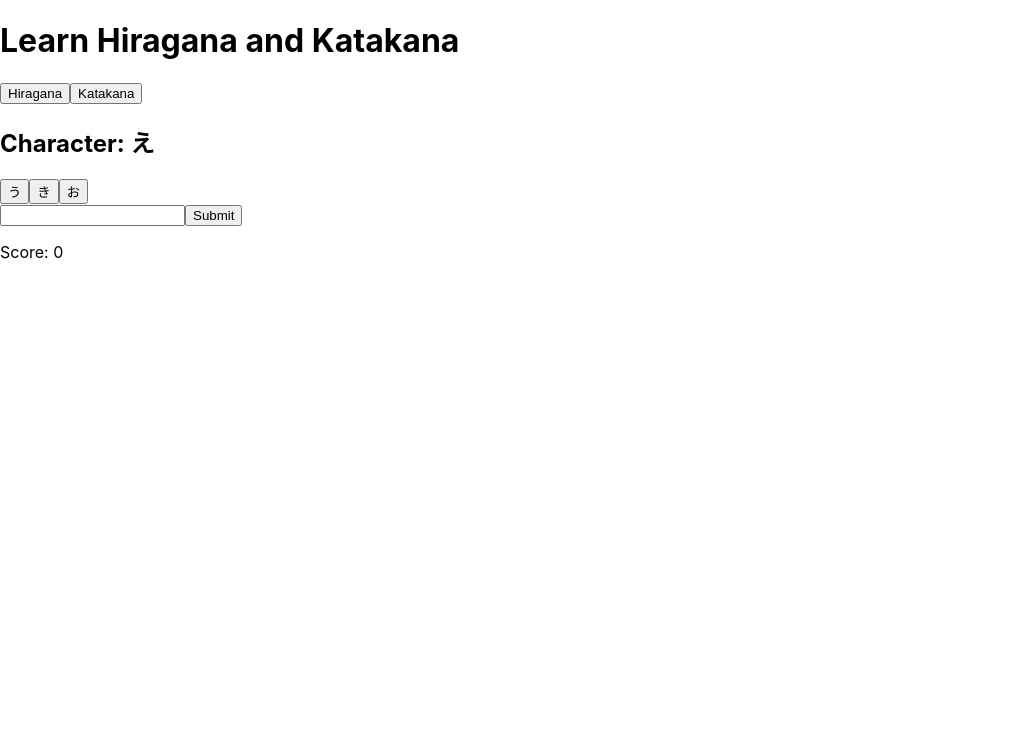
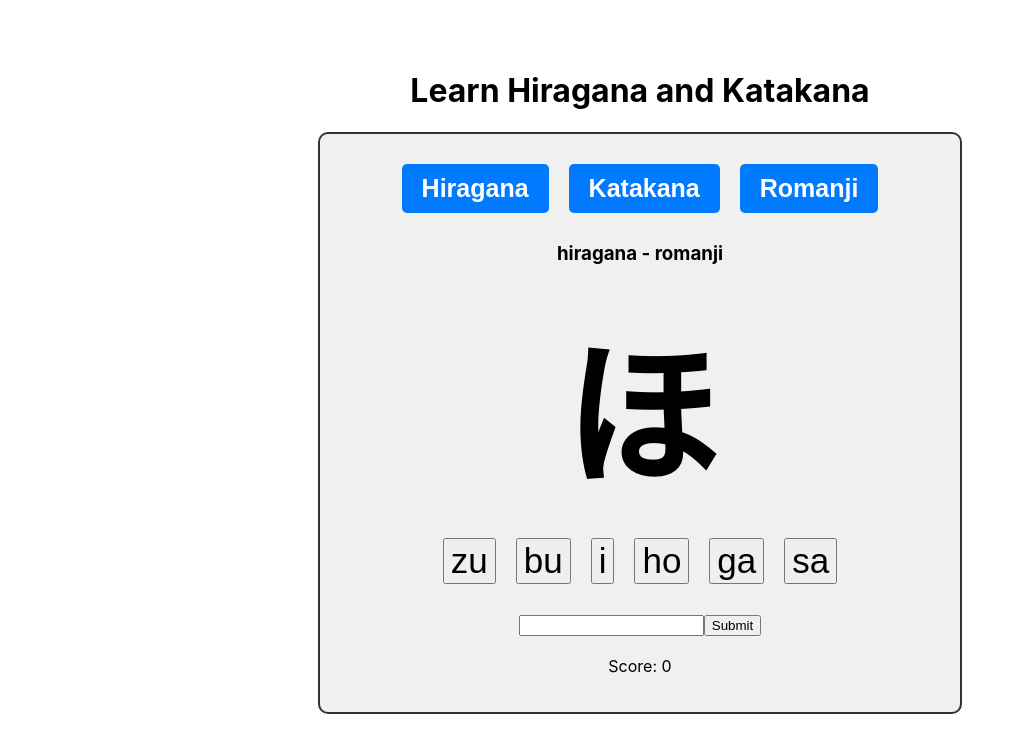
Before and after one commit to fsantos98/hiragana-katakana-learning, a React (Create React App) app: page / in a window 1280 px wide. Shown: the top 742 px of the page, without its empty margins (0-1025 px from the left). Built offline with nearby package versions, Linux system fonts and the light colour scheme.

Commit message:
another one

```diff
--- a/src/LearnKana.js
+++ b/src/LearnKana.js
@@ -1,39 +1,79 @@
 import React, { useState, useEffect } from 'react';
 
 const characters = {
-  hiragana: ['あ', 'い', 'う', 'え', 'お', 'か', 'き', 'く', 'け', 'こ'], // Add more hiragana characters as needed
-  katakana: ['ア', 'イ', 'ウ', 'エ', 'オ', 'カ', 'キ', 'ク', 'ケ', 'コ'], // Add more katakana characters as needed
+  hiragana: [
+    "あ", "い", "う", "え", "お", "か", "き", "く", "け", "こ",
+    "さ", "し", "す", "せ", "そ", "た", "ち", "つ", "て", "と",
+    "な", "に", "ぬ", "ね", "の", "は", "ひ", "ふ", "へ", "ほ",
+    "ま", "み", "む", "め", "も", "や", "ゆ", "よ", "ら", "り",
+    "る", "れ", "ろ", "わ", "を", "ん", "ゃ", "ゅ", "ょ", "ぁ", "ぃ", "ぅ", "ぇ", "ぉ",
+    "が", "ぎ", "ぐ", "げ", "ご", "ざ", "じ", "ず", "ぜ", "ぞ",
+    "だ", "ぢ", "づ", "で", "ど", "ば", "び", "ぶ", "べ", "ぼ",
+    "ぱ", "ぴ", "ぷ", "ぺ", "ぽ"
+  ],
+  romanji: [
+    "a", "i", "u", "e", "o", "ka", "ki", "ku", "ke", "ko",
+    "sa", "shi", "su", "se", "so", "ta", "chi", "tsu", "te", "to",
+    "na", "ni", "nu", "ne", "no", "ha", "hi", "fu", "he", "ho",
+    "ma", "mi", "mu", "me", "mo", "ya", "yu", "yo", "ra", "ri",
+    "ru", "re", "ro", "wa", "wo", "n", "ya", "yu", "yo", "a", "i", "u", "e", "o",
+    "ga", "gi", "gu", "ge", "go", "za", "ji", "zu", "ze", "zo",
+    "da", "ji", "dzu", "de", "do", "ba", "bi", "bu", "be", "bo",
+    "pa", "pi", "pu", "pe", "po"
+  ],
+  katakana: [
+    "ア", "イ", "ウ", "エ", "オ", "カ", "キ", "ク", "ケ", "コ",
+    "サ", "シ", "ス", "セ", "ソ", "タ", "チ", "ツ", "テ", "ト",
+    "ナ", "ニ", "ヌ", "ネ", "ノ", "ハ", "ヒ", "フ", "ヘ", "ホ",
+    "マ", "ミ", "ム", "メ", "モ", "ヤ", "ユ", "ヨ", "ラ", "リ",
+    "ル", "レ", "ロ", "ワ", "ヲ", "ン", "ッ", "ャ", "ュ", "ョ", "ァ", "ィ", "ゥ", "ェ", "ォ",
+    "ガ", "ギ", "グ", "ゲ", "ゴ", "ザ", "ジ", "ズ", "ゼ", "ゾ",
+    "ダ", "ヂ", "ヅ", "デ", "ド", "バ", "ビ", "ブ", "ベ", "ボ",
+    "パ", "ピ", "プ", "ペ", "ポ"
+  ]
 };
+const choices = [];
 
 const LearnKana = () => {
   const [selectedType, setSelectedType] = useState('hiragana');
+  const [selectedTypeN, setSelectedTypeN] = useState('romanji');
   const [currentCharacter, setCurrentCharacter] = useState('');
+  const [currentAnswer, setCurrentAnswer] = useState('');
   const [options, setOptions] = useState([]);
   const [userInput, setUserInput] = useState('');
   const [score, setScore] = useState(0);
 
-  useEffect(() => {
-    // Load score from localStorage
-    const savedScore = localStorage.getItem('kanaScore');
-    if (savedScore) {
-      setScore(parseInt(savedScore));
-    }
-    // Generate initial character
-    generateCharacter();
-  }, []);
-
-  useEffect(() => {
-    // Save score to localStorage
-    localStorage.setItem('kanaScore', score);
-  }, [score]);
-
   const generateCharacter = () => {
     const randomIndex = Math.floor(Math.random() * characters[selectedType].length);
     const character = characters[selectedType][randomIndex];
-    setCurrentCharacter(character);
-    const shuffledOptions = shuffleArray([...characters[selectedType]]);
-    setOptions(shuffledOptions.slice(0, 3)); // Choose 3 random options
+    const correctAnswer = characters[selectedTypeN][randomIndex];
+    const shuffledOptions = shuffleArray([...characters[selectedTypeN]]);
+    const finalOptions = shuffledOptions.slice(0, 6);
+    if (!finalOptions.includes(correctAnswer)){
+      finalOptions.pop();
+      finalOptions.push(correctAnswer);
+    }
+    const finalOptionsArray = shuffleArray(finalOptions);
+
+    return [character, correctAnswer, finalOptionsArray];
   };
+
+  useEffect(() => {
+    console.log("start")
+    const savedScore = localStorage.getItem('kanaScore');
+    if (savedScore) {
+      console.log("score: ", savedScore)
+      setScore(parseInt(savedScore));
+    }
+    const results = generateCharacter();
+    setCurrentCharacter(results[0]);
+    setCurrentAnswer(results[1]);
+    setOptions(results[2]);
+  }, [ ]);
+
+  useEffect(() => {
+    localStorage.setItem('kanaScore', score);
+  }, [score]);
 
   const shuffleArray = (array) => {
     for (let i = array.length - 1; i > 0; i--) {
@@ -44,38 +84,171 @@ const LearnKana = () => {
   };
 
   const handleOptionClick = (option) => {
-    if (option === currentCharacter) {
+    choices.push(currentCharacter);
+    console.log(choices)
+    if (option === currentAnswer) {
       setScore(score + 1);
     }
-    generateCharacter();
+    const results = generateCharacter();
+    setCurrentCharacter(results[0]);
+    setCurrentAnswer(results[1]);
+    setOptions(results[2]);
+    setUserInput('');
+
   };
 
   const handleInputChange = (e) => {
     setUserInput(e.target.value);
   };
 
+  const centerContentStyles = {
+    display: 'flex',
+    justifyContent: 'center',
+    flexDirection: 'column', // Stack children vertically
+    alignItems: 'center',
+    minHeight: '100vh',
+    margin: '50px',
+  };
+
+  const centerContentStyle2 = {
+    display: 'flex',
+    flexDirection: 'column',
+    alignItems: 'center'
+  };
+
+  const characterDisplayStyle = {
+    display: 'flex',
+    alignItems: 'center',
+    flexDirection: 'column', // Stack children vertically
+    textAlign: 'center',
+    padding: '20px',
+    border: '2px solid #333',
+    borderRadius: '10px',
+    backgroundColor: '#f0f0f0',
+    maxWidth: '600px', // Adjust as needed
+    width: '65%',
+  };
+
+  const buttonMultipleChoice = {
+    margin: '10px',
+    fontSize: '35px', // Adjust as needed
+  };
+
+  const char = {
+    fontSize: '155px', // Adjust as needed
+    margin: '10px 10px',
+  };
+
+  const buttonStyle = {
+    padding: '10px 20px',
+    fontSize: '25px',
+    fontWeight: 'bold',
+    borderRadius: '5px',
+    border: 'none',
+    cursor: 'pointer',
+    transition: 'background-color 0.3s, color 0.3s',
+    backgroundColor: '#007bff',
+    color: '#fff',
+    margin: '10px',
+  };
+
+  // const selectedButtonStyle = {
+  //   ...buttonStyle,
+  //   backgroundColor: '#0056b3',
+  // };
+
+  // const disabledButtonStyle = {
+  //   ...buttonStyle,
+  //   backgroundColor: '#ccc',
+  //   color: '#666',
+  //   cursor: 'not-allowed',
+  // };
+
+  const handleStyleSelection = (option) => {
+    if (selectedType === option){
+      return;
+    }
+    setSelectedTypeN(selectedType);
+    setSelectedType(option);
+    generateCharacter();
+  }
+
+  const boxStyle = {
+    height: '20px',
+    margin: '0 5px', // Adjust spacing as needed
+    borderRadius: '5px',
+    backgroundColor: '#007bff',
+  };
+
+  const characterDisplayStyle2 = {
+
+  };
+  const containerStyle = {
+    display: 'flex',
+    alignItems: 'center',
+    justifyContent: 'center', // Center the content horizontally
+    padding: '7px',
+    border: '2px solid #333',
+    borderRadius: '10px',
+    backgroundColor: '#f0f0f0',
+    flexWrap: 'wrap',
+    width: '80%',
+    marginTop: '30px',
+  };
+
+const squareStyle = {
+  width: '25px', // Adjust the size of the squares as needed
+  height: '60px',
+  margin: '1px',
+  display: 'flex',
+  flexDirection: 'column',
+  alignItems: 'center',
+  justifyContent: 'center',
+  backgroundColor:'rgb(199 199 199)',
+};
+
+const bigCharStyle = {
+  fontSize: '21px', // Adjust the size of the big character as needed
+};
+
+const smallNumberStyle = {
+  fontSize: '15px', // Adjust the size of the small number as needed
+};
   return (
-    <div>
+    <div style={centerContentStyles}>
       <h1>Learn Hiragana and Katakana</h1>
-      <div>
-        <button onClick={() => setSelectedType('hiragana')}>Hiragana</button>
-        <button onClick={() => setSelectedType('katakana')}>Katakana</button>
+      <div style={centerContentStyle2}>
+        <div style={characterDisplayStyle}>
+          <div> {/* Add space between button group and character */}
+            <button style={buttonStyle} onClick={() => handleStyleSelection('hiragana')}>Hiragana</button>
+            <button style={buttonStyle} onClick={() => handleStyleSelection('katakana')}>Katakana</button>
+            <button style={buttonStyle} onClick={() => handleStyleSelection('romanji')}>Romanji</button>
+            <h3>
+              <span>{selectedType}</span> - <span>{selectedTypeN}</span>
+            </h3>
           </div>
-      <div>
-        <h2>Character: {currentCharacter}</h2>
+          <h2 style={char}>{currentCharacter}</h2>
           <div>
             {options.map((option, index) => (
-            <button key={index} onClick={() => handleOptionClick(option)}>{option}</button>
+              <button key={index} style={buttonMultipleChoice} onClick={() => handleOptionClick(option)}>{option}</button>
             ))}
           </div>
-        <div>
+          <div style={{ marginTop: '20px' }}> {/* Add space between input and buttons */}
             <input type="text" value={userInput} onChange={handleInputChange} />
             <button onClick={() => handleOptionClick(userInput)}>Submit</button>
           </div>
+          <p style={{ marginTop: '20px' }}>Score: {score}</p> {/* Add space between buttons and score */}
         </div>
-      <div>
-        <p>Score: {score}</p>
+        <div style={containerStyle}>
+          {characters["hiragana"].map((value, index) => (
+            <div key={index} style={{ ...squareStyle }}>
+              <div style={bigCharStyle}>{value}</div>
+              {/* <div style={smallNumberStyle}>{index}</div> */}
             </div>
+          ))}
+        </div>
+      </div>
+
     </div>
   );
 };
--- a/src/index.js
+++ b/src/index.js
@@ -1,14 +1,12 @@
 import React from 'react';
-import ReactDOM from 'react-dom';
+import ReactDOM from 'react-dom/client';
 import './index.css';
 import LearnKana from './LearnKana'; // Import the LearnKana component instead of App
 import reportWebVitals from './reportWebVitals';
 
-ReactDOM.render(
-  <React.StrictMode>
-    <LearnKana /> {/* Render the LearnKana component */}
-  </React.StrictMode>,
-  document.getElementById('root')
+const root = ReactDOM.createRoot(document.getElementById("root"));
+root.render(
+  <LearnKana />
 );
 
 // If you want to start measuring performance in your app, pass a function
```
Also changed, not shown: src/App.js (deleted, +0 -25 lines). Lines whose indentation alone changed are shown as unchanged.
